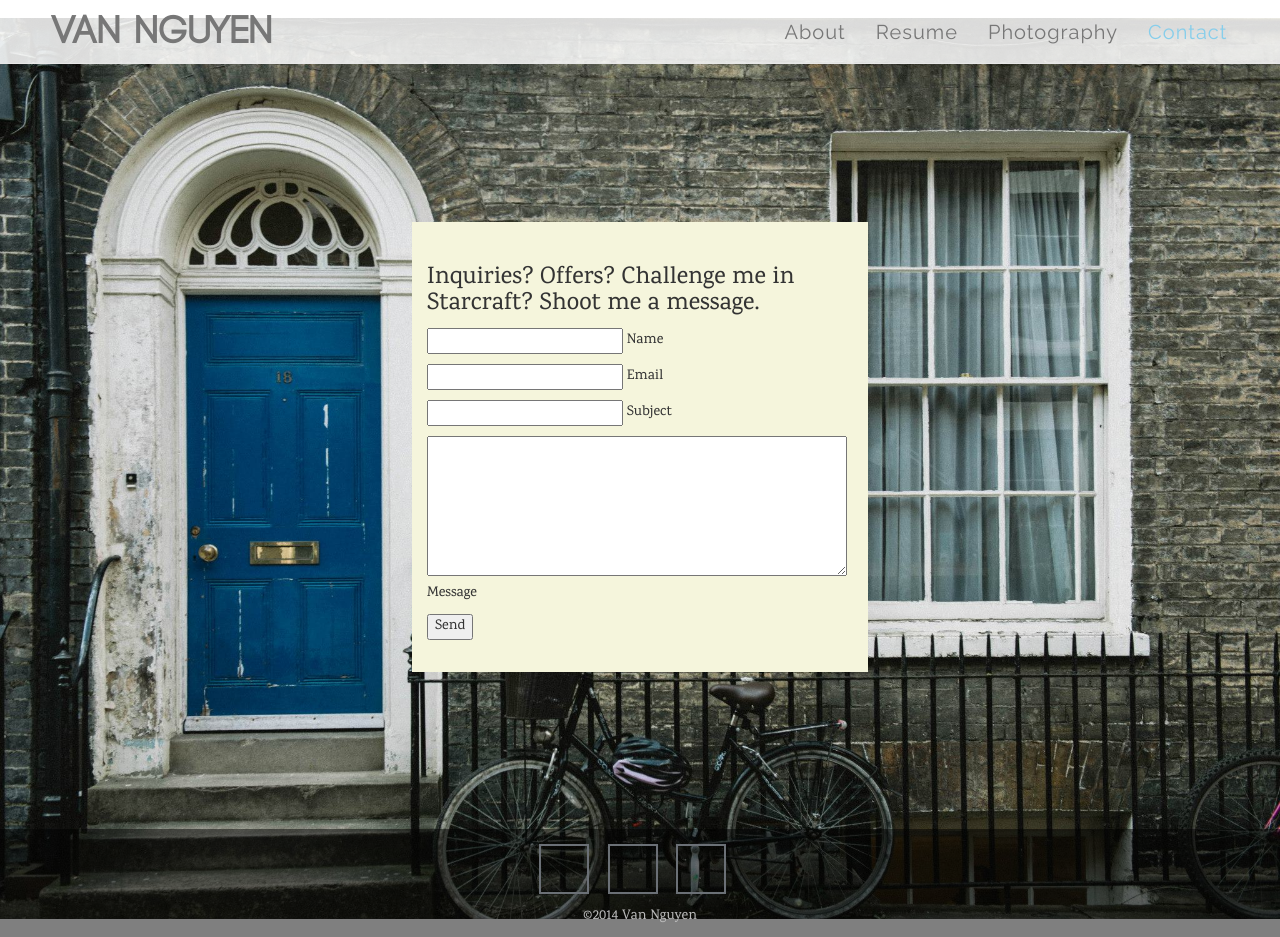
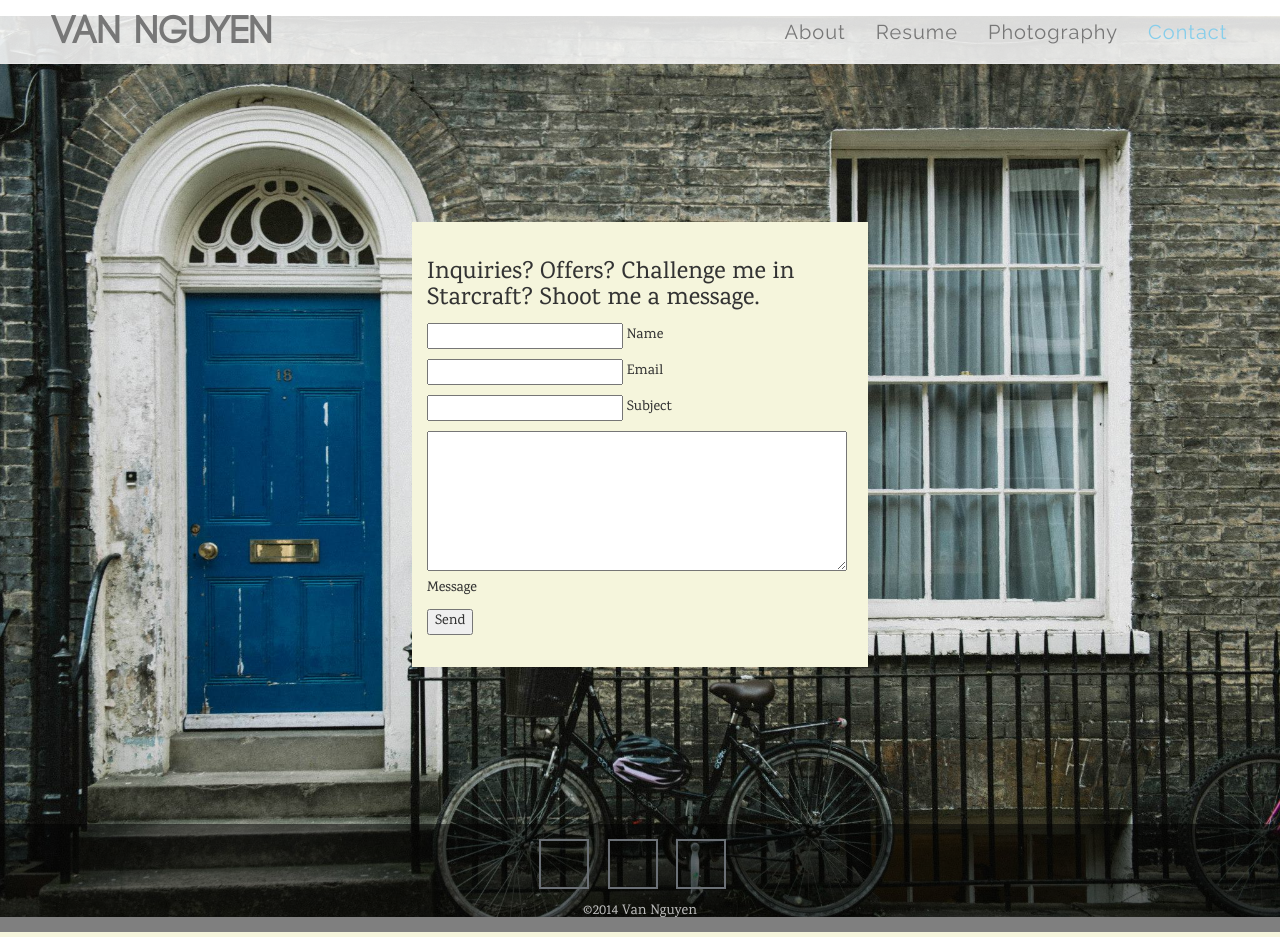
Before and after one commit to vankhoawin/website2.0, a Flask app: page /contact in a window 1280 px wide. Run offline with Flask 2, Linux system fonts and the light colour scheme; some libraries are stand-ins or nearby versions.

Commit message:
fixed slight css change in contact

```diff
--- a/app/static/css/style.css
+++ b/app/static/css/style.css
@@ -514,6 +514,10 @@ a .albums {
   /*-webkit-transition: all .3s ease;*/
 }
 
+#contact h3 {
+    margin-top: 3.52%;
+}
+
 /*#contact div .row:hover {*/
   /*background: #F5F5DC;*/
   /*opacity: 1.0;*/
```
